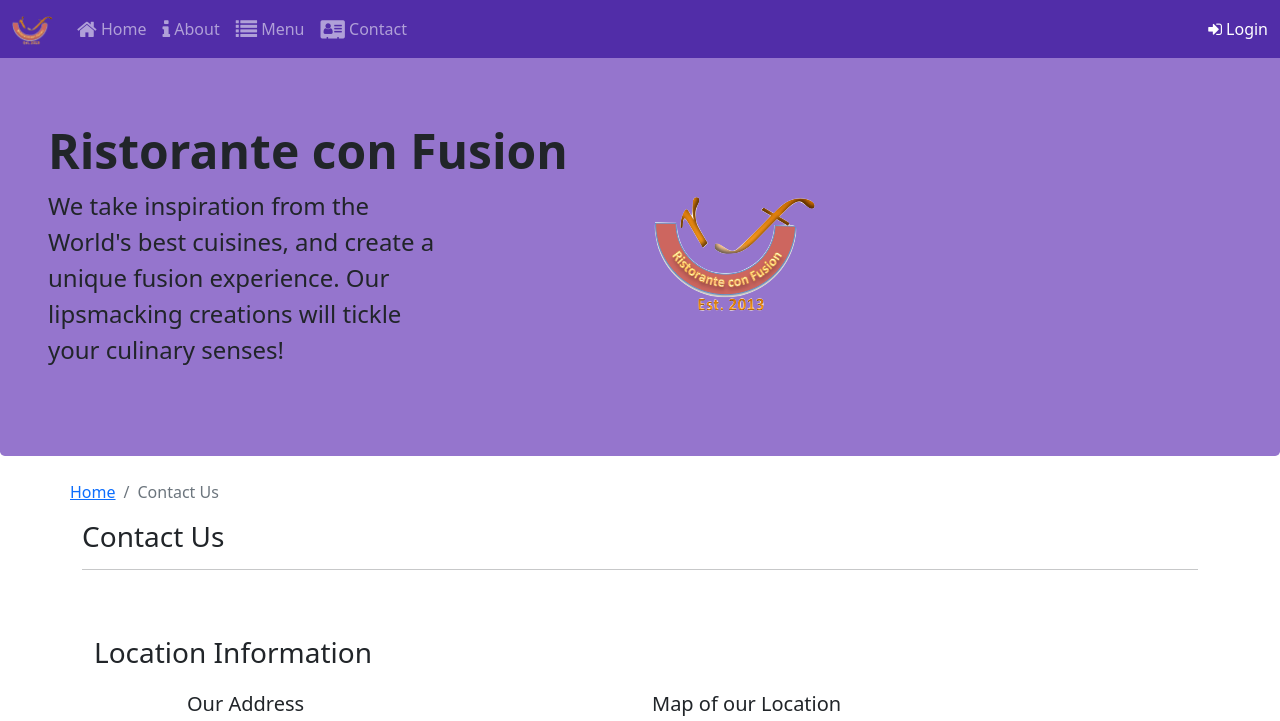
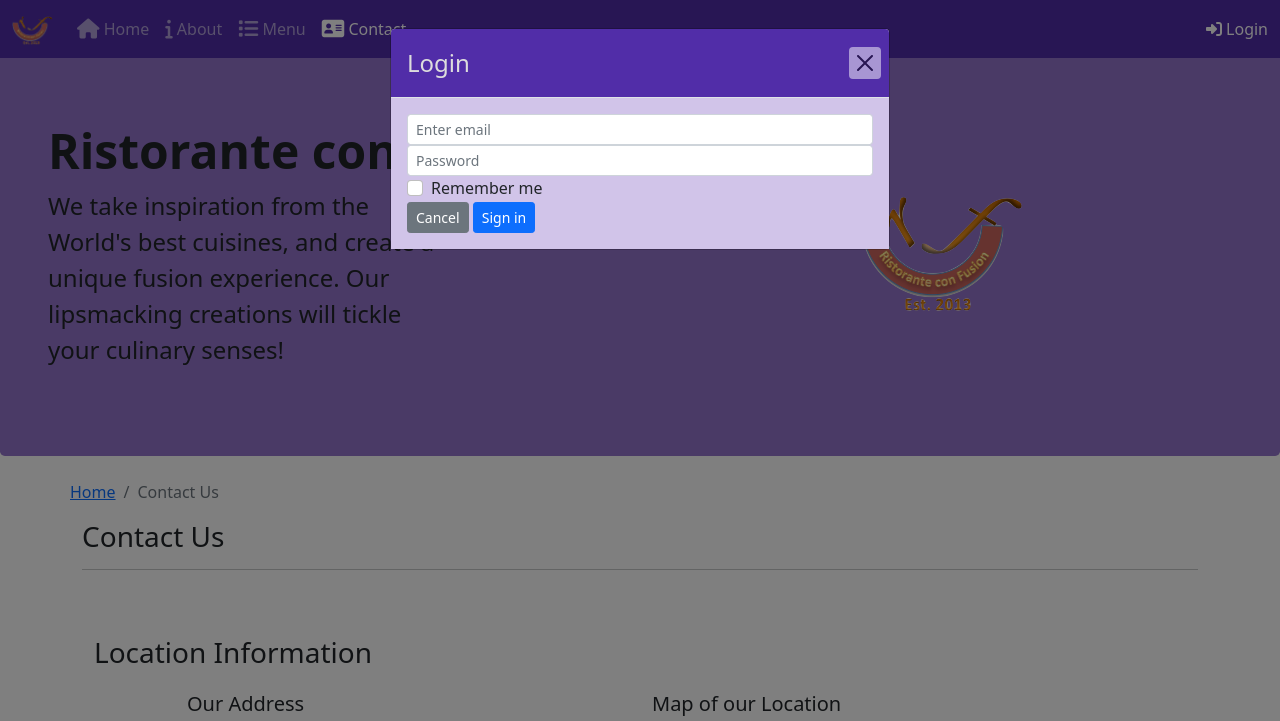
Before and after one commit to aasanchezn/conFusion, a website: page contactus.html in a window 1280 px wide. Both pictures are taken after a click on the link "Login". Shown: the top 721 px of the page. Drawn offline with nearby package versions, Linux system fonts and the light colour scheme.

Commit message:
Final details

```diff
--- a/contactus.html
+++ b/contactus.html
@@ -9,14 +9,55 @@
     <meta name="viewport" content="width=device-width, initial-scale=1, shrink-to-fit=no">
     <meta http-equiv="x-ua-compatible" content="ie=edge">
 
+    <!-- build:css css/main.css -->
     <!-- Bootstrap CSS -->
-    <link rel="stylesheet" href="node_modules/bootstrap/dist/css/bootstrap.min.css">
-    <link rel="stylesheet" href="node_modules/font-awesome/css/font-awesome.min.css">
-    <link rel="stylesheet" href="node_modules/bootstrap-social/bootstrap-social.css">
-    <link href="css/style.css" rel="stylesheet">
+        <link href="node_modules/bootstrap/dist/css/bootstrap.min.css" rel="stylesheet">
+        <link rel="stylesheet" href="node_modules/bootstrap-social/bootstrap-social.css">
+        <link rel="stylesheet" href="css/styles.css">
+    <!-- endbuild -->
+    <script src="https://kit.fontawesome.com/a42995d39c.js" crossorigin="anonymous"></script>
 </head>
 
 <body>
+
+    <!-- Modal Login-->
+
+    <div class="modal fade" id="loginModal" tabindex="-1" aria-labelledby="exampleModalLabel" aria-hidden="true">
+        <div class="modal-dialog">
+          <div class="modal-content">
+            <div class="modal-header">
+              <h4 class="modal-title" id="exampleModalLabel">Login</h4>
+              <button type="button" class="btn-close" data-bs-dismiss="modal" aria-label="Close"></button>
+            </div>
+            <div class="modal-body">
+                <form>
+                    <div class="form-row">
+                        <div class="form-group col-sm">
+                                <label class="sr-only" for="exampleInputEmail3">Email address</label>
+                                <input type="email" class="form-control form-control-sm mr-1" id="exampleInputEmail3" placeholder="Enter email">
+                        </div>
+                        <div class="form-group col-sm">
+                            <label class="sr-only" for="exampleInputPassword3">Password</label>
+                            <input type="password" class="form-control form-control-sm mr-1" id="exampleInputPassword3" placeholder="Password">
+                        </div>
+                        <div class="col-sm-auto">
+                            <div class="form-check">
+                                <input class="form-check-input" type="checkbox">
+                                <label class="form-check-label"> Remember me
+                                </label>
+                            </div>
+                        </div>
+                    </div>
+                    <div class="form-row">
+                        <button type="button" class="btn btn-secondary btn-sm ml-auto" data-dismiss="modal">Cancel</button>
+                        <button type="submit" class="btn btn-primary btn-sm ml-1">Sign in</button>
+                    </div>
+                </form>
+            </div>
+          </div>
+        </div>
+        </div>
+
     <nav class="navbar navbar-expand-lg navbar-dark fixed-top" style="width:100% important!">
         <div class="container-fluid">
           <a class="navbar-brand" href="#"><img height="30" width="41" src="./img/logo.png" alt="conFusion logo"></a>
@@ -25,13 +66,13 @@
           </button>
           <div class="collapse navbar-collapse" id="navbarText">
             <ul class="navbar-nav me-auto mb-2 mb-lg-0">
-                <li class="nav-item active"><a class="nav-link" href="./index.html"><span class="fa fa-home fa-lg"></span> Home</a></li>
+                <li class="nav-item"><a class="nav-link" href="./index.html"><span class="fa fa-home fa-lg"></span> Home</a></li>
                 <li class="nav-item"><a class="nav-link" href="./aboutus.html"><span class="fa fa-info fa-lg"></span> About</a></li>
                 <li class="nav-item"><a class="nav-link" href="#"><span class="fa fa-list fa-lg"></span> Menu</a></li>
-                <li class="nav-item"><a class="nav-link" href="#"><span class="fa fa-address-card fa-lg"></span> Contact</a></li>
+                <li class="nav-item active"><a class="nav-link" href="#"><span class="fa fa-address-card fa-lg"></span> Contact</a></li>
             </ul>
             <span class="navbar-text">
-                <a data-toggle="modal" data-target="#loginModal"><span class="fa fa-sign-in"></span> Login</a>
+                <a id="buttonLogin"><span class="fa fa-sign-in"></span> Login</a>
             </span>
           </div>
         </div>
@@ -205,10 +246,10 @@
         </div>
 
     </footer>
-    <!-- jQuery first, then Popper.js, then Bootstrap JS. -->
-    <script src="node_modules/jquery/dist/jquery.slim.min.js"></script>
-    <script src="node_modules/popper.js/dist/umd/popper.min.js"></script>
-    <script src="node_modules/bootstrap/dist/js/bootstrap.min.js"></script>
+        <script src="https://cdn.jsdelivr.net/npm/bootstrap@5.0.2/dist/js/bootstrap.bundle.min.js" integrity="sha384-MrcW6ZMFYlzcLA8Nl+NtUVF0sA7MsXsP1UyJoMp4YLEuNSfAP+JcXn/tWtIaxVXM" crossorigin="anonymous"></script>
+    <!-- build:js js/main.js -->
+        <script src="./js/script.js"></script>
+    <!-- endbuild -->
 </body>
 
 </html>
--- a/css/style.css
+++ b/css/styles.scss
@@ -1,8 +1,15 @@
-
+$lt-gray: #ddd;
+$background-dark: #512DA8;
+$background-light: #9575CD;
+$background-pale: #D1C4E9;
 
 .jumbotron{
 
-    background: #9575CD ;
+    background: $background-light;
+    .col-md-6:nth-child(2){
+        display:flex;
+        justify-content: space-between;
+    }
 
 }
 
@@ -45,6 +52,16 @@ body{
     background-color: #512DA8;
 }
 
+.navbar-nav{
+    .active{
+        .nav-link{
+            color:#fff;
+        }
+
+    }
+}
+
+
 .tab-content {
     border-left: 1px solid #ddd;
     border-right: 1px solid #ddd;
@@ -83,3 +100,23 @@ body{
     bottom: 0px;
     z-index: 1;
 }
+
+
+#container-button-logo{
+    display: flex;
+    justify-content: space-between;
+  }
+
+
+.modal{
+    .modal-header{
+        background: $background-dark;
+        color: $lt-gray;
+        .btn-close{
+            background-color: #fff;
+        }
+    }
+    .modal-body{
+        background: $background-pale;
+    }
+}
--- /dev/null
+++ b/js/script.js
@@ -0,0 +1,36 @@
+var myCarousel = document.querySelector('#myCarousel');
+var carousel = new bootstrap.Carousel(myCarousel);
+var Buttoncarousel = document.querySelector('#carouselButton');
+console.log(Buttoncarousel);
+if (Buttoncarousel != null){
+    console.log("no hay carousel");
+    Buttoncarousel.addEventListener('click',carouselInterac);
+    function carouselInterac() {
+        if (Buttoncarousel.children[0].classList.contains('fa-pause')){
+
+            Buttoncarousel.children[0].classList.replace('fa-pause', 'fa-play');
+                carousel._isPaused=true;
+            }
+        else if (Buttoncarousel.children[0].classList.contains('fa-play')){
+
+                Buttoncarousel.children[0].classList.replace('fa-play', 'fa-pause');
+                carousel._isPaused=false;
+        }
+    };
+};
+
+if (document.getElementById('loginModal')!= null){
+
+    var loginModal = new bootstrap.Modal(document.getElementById('loginModal'));
+
+    document.querySelector('#buttonLogin').addEventListener('click', function (){
+        loginModal.show();
+    });
+};
+
+    if (document.getElementById('reserveTable')!= null){
+    var reserveModal = new bootstrap.Modal(document.getElementById('reserveTable'));
+    console.log(reserveModal);
+    document.querySelector('#buttonReservetable').addEventListener('click', function (){
+        reserveModal.show();});
+    };
```
Also changed, not shown: aboutus.html (+51 -11 lines), index.html (+14 -29 lines), package.json (+19 -5 lines), css/styles.css (added), 2 other files.
